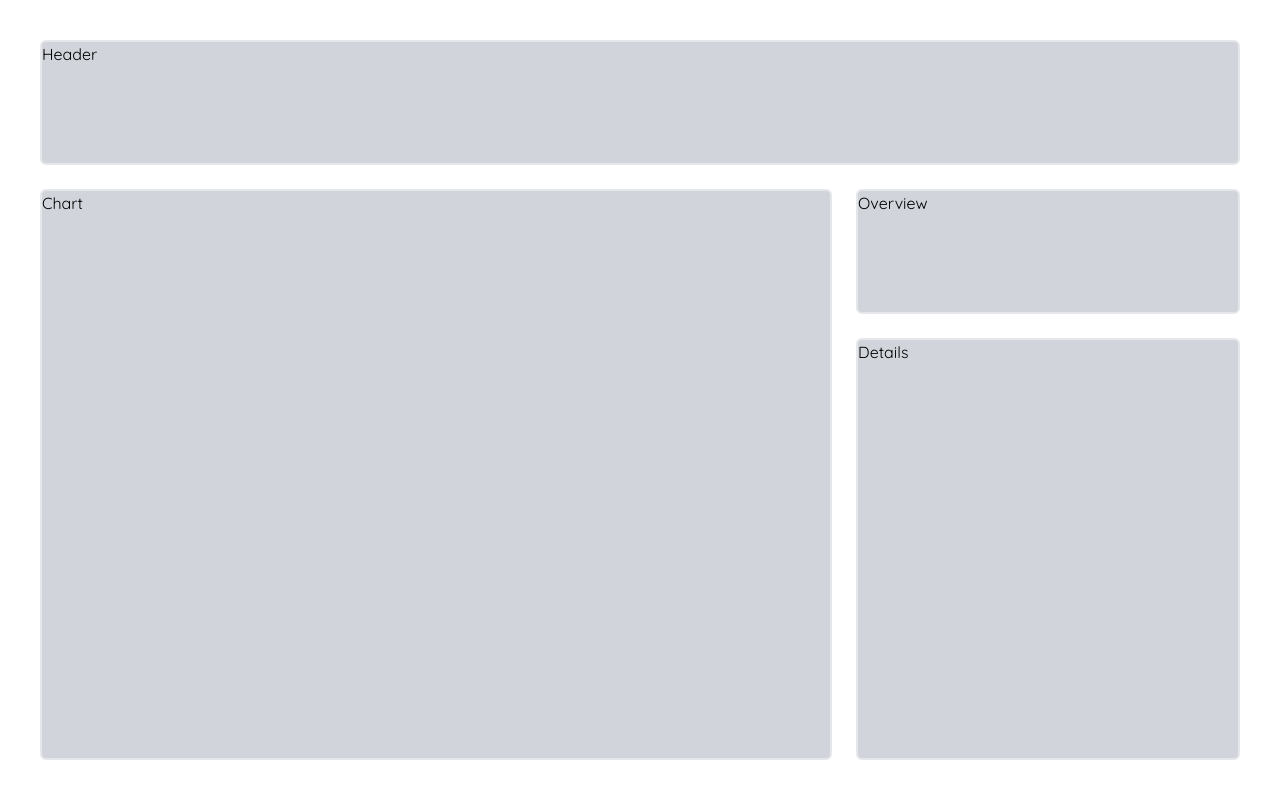
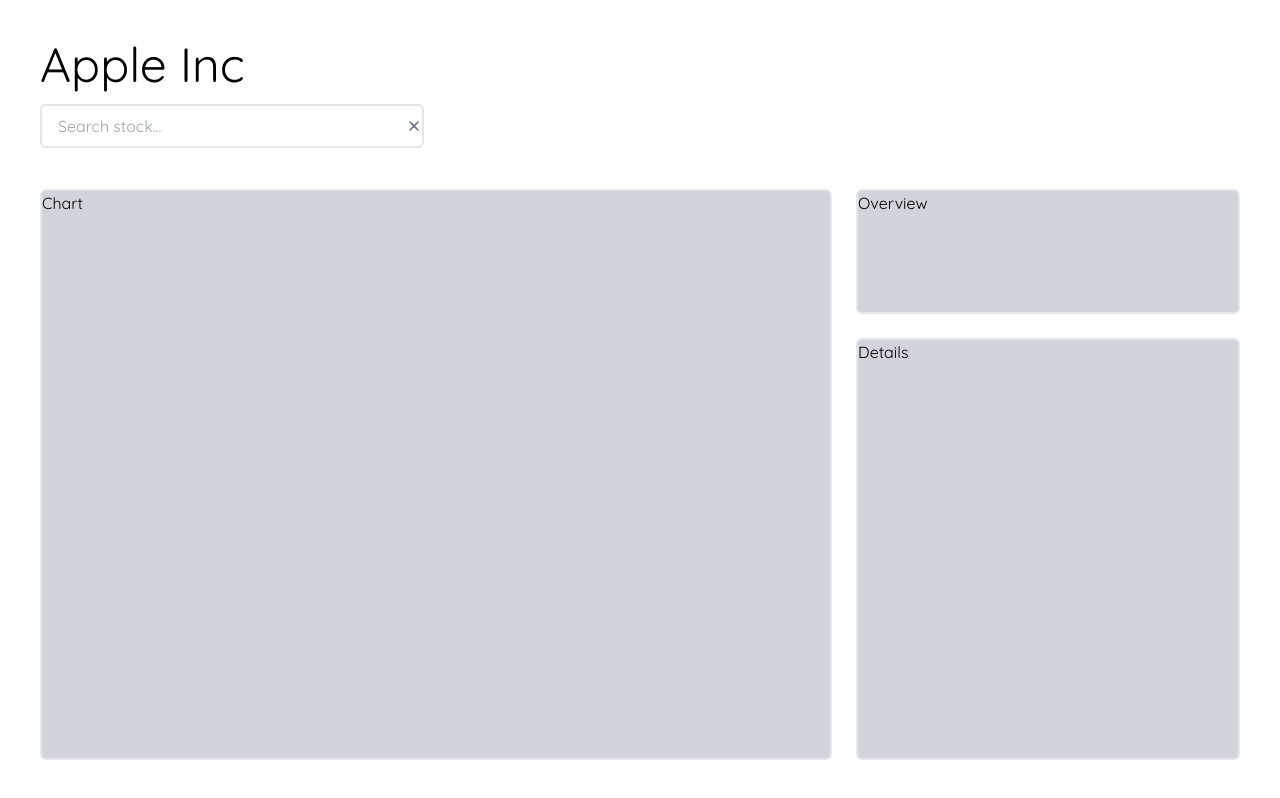
Before and after one commit to namke-dev/stock-dashboard, a React (Create React App) app: page / in a window 1280 px wide. Built offline with nearby package versions, Linux system fonts and the light colour scheme.

Commit message:
add header component

```diff
--- a/src/components/dashboard.js
+++ b/src/components/dashboard.js
@@ -1,5 +1,7 @@
 import React from "react";
 import Cart from "./cart";
+import { mockCompanyDetails } from "../constants/mock";
+import Header from "./header";
 
 export default function Dashboard() {
   return (
@@ -7,16 +9,18 @@ export default function Dashboard() {
       className="h-screen
         grid grid-cols-1 md:grid-cols-2 xl:grid-cols-3
         grid-rows-8 md:grid-rows-7 xl:grid-rows-5
-
         auto-rows-fr
         gap-6 p-10
         font-quicksand"
     >
       <div
-        className="col-span-1 md:col-span-2 xl:col-span-3
-        row-span-1"
+        className="
+          col-span-1 md:col-span-2 xl:col-span-3 row-span-1
+          flex
+          justify-start
+          items-center"
       >
-        <Cart>Header</Cart>
+        <Header name={mockCompanyDetails.name} />
       </div>
       <div className="md:col-span-2 row-span-4">
         <Cart>Chart</Cart>
--- /dev/null
+++ b/src/components/header.js
@@ -0,0 +1,14 @@
+import React from "react";
+import Search from "./search";
+
+export default function Header({ name }) {
+  return (
+    <>
+      <div>
+        <h1 className="text-5xl">{name}</h1>
+        <Search />
+      </div>
+      {/* <ThemeIcon/> */}
+    </>
+  );
+}
--- /dev/null
+++ b/src/components/search.js
@@ -0,0 +1,45 @@
+import React, { useState } from "react";
+import { mockSearchResult } from "../constants/mock";
+import { XIcon, SearchIcon } from "@heroicons/react/solid";
+export default function Search() {
+  const [input, setInput] = useState();
+  const [bestMatches, setBestMatches] = useState(mockSearchResult.result);
+
+  const clear = () => {
+    setInput("");
+    setBestMatches([]);
+  };
+
+  const updateBestMatches = () => {
+    setBestMatches(mockSearchResult.result);
+  };
+
+  return (
+    <div
+      className="flex items-center
+        my-4 border-2
+        rounded-md
+        relative
+        z-50
+        w-96
+        bg-white
+        border-neutral-200"
+    >
+      <input
+        type="text"
+        value={input}
+        className=" w-full px-4 py-2 focus:outline-none rounded-md"
+        placeholder="Search stock..."
+        onChange={(event) => {
+          if (event.key === "Enter") {
+            updateBestMatches();
+          }
+        }}
+      />
+
+      <button>
+        <XIcon className="h-4 w-4 fill-gray-500" />
+      </button>
+    </div>
+  );
+}
```
